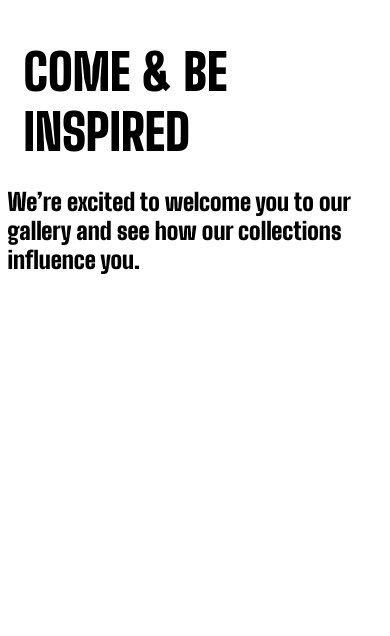
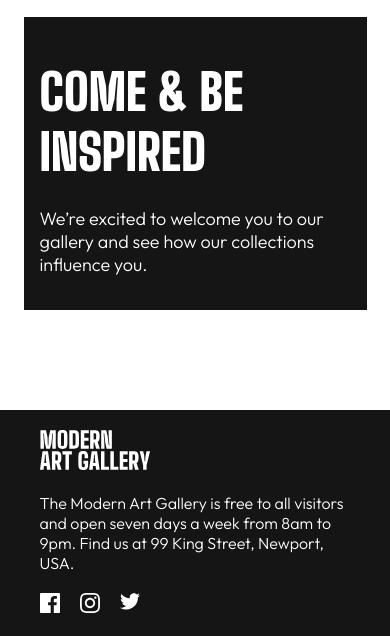
Before and after one commit to Datodia/Modern-Art-Website, a plain HTML site: page index.html in a window 390 px wide. Shown: the part 2041-2677 px from the top of the page. Before the commit the page ends 2315 px from the top, so only its background shows below. Drawn offline with Linux system fonts and the light colour scheme.

Commit message:
feat: finished mobile page

```diff
--- a/index.html
+++ b/index.html
@@ -54,5 +54,19 @@
         </div>
     </div>
 
+    <footer>
+        <div class="logo">
+            <img src="assets/logo.svg" alt="">
+        </div>
+        <div class="text">
+            <h2>The Modern Art Gallery is free to all visitors and open seven days a week from 8am to 9pm. Find us at 99 King Street, Newport, USA.</h2>
+        </div>
+        <div class="soc-netw">
+            <a href="#"><img src="assets/fb.svg" alt=""></a>
+            <a href="#"><img src="assets/ig.svg" alt=""></a>
+            <a href="#"><img src="assets/twt.svg" alt=""></a>
+        </div>
+    </footer>
+
 </body>
 </html>
--- a/style.css
+++ b/style.css
@@ -35,7 +35,9 @@ html {
 }
 
 .main-container .modern .text-box h1,
-.main-container .middle .top .txt-box h2 {
+.main-container .middle .top .txt-box h2,
+.main-container .bottom .right .black h2,
+footer .text h2 {
     color: var(--gray);
     font-family: 'Outfit';
     font-style: normal;
@@ -93,3 +95,45 @@ html {
     margin: 25px 16px;
     font-size: 50px;
 }
+
+.main-container .bottom .right .black {
+    width: 343px;
+    height: 293px;
+    background-color: var(--black);
+    margin: auto;
+    padding-top: 20px;
+}
+
+.main-container .bottom .right .black h1,
+.main-container .bottom .right .black h2,
+footer .text h2 {
+    color: var(--white);
+}
+
+footer {
+    width: 100%;
+    background-color: var(--black);
+    margin-top: 100px;
+}
+
+footer .text,
+footer .logo,
+footer .soc-netw {
+    width: 375px;
+    margin: auto;
+    padding: 0 16px;
+}
+
+footer .logo,
+footer .soc-netw {
+    padding: 20px 32px;
+}
+
+footer .soc-netw {
+    display: flex;
+    gap: 20px;
+}
+
+footer .text h2 {
+    font-size: 16px;
+}
```
Also changed, not shown: assets/fb.svg (added), assets/ig.svg (added), assets/logo.svg (added), assets/twt.svg (added).
